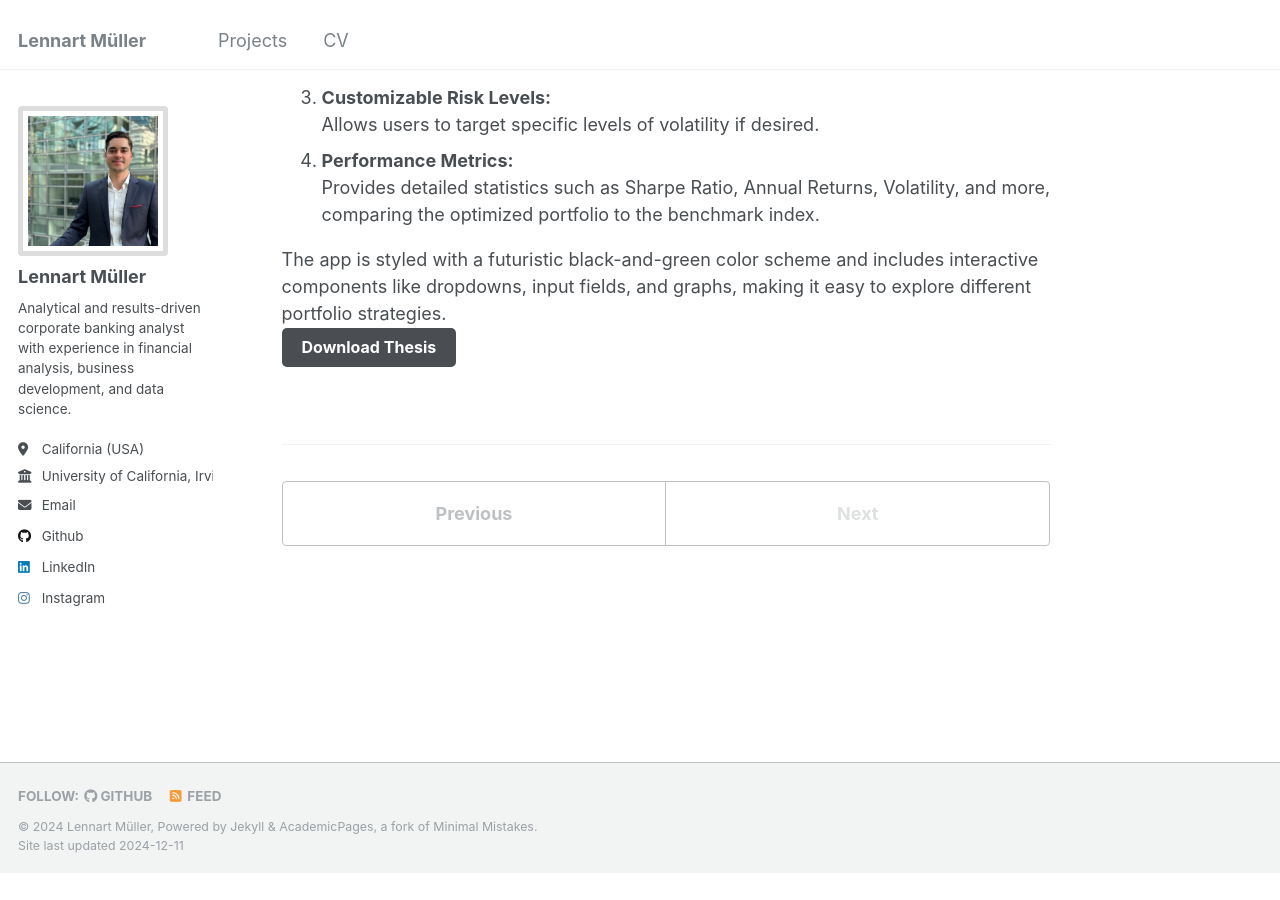
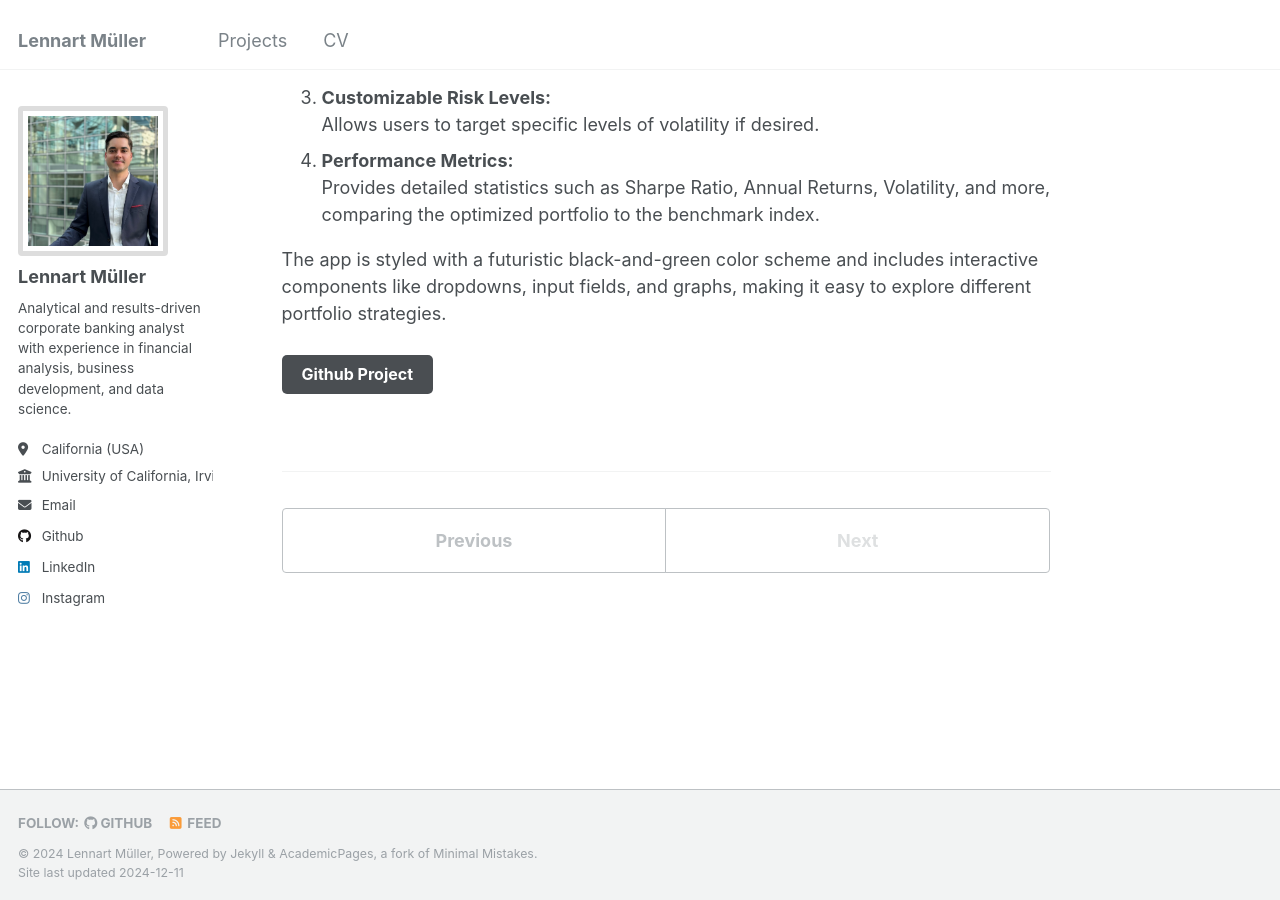
Before and after one commit to lennartmueller123/lennartmueller123.github.io, a Jekyll site: the page built from _projects/projects-2.html, in a window 1280 px wide and 900 px high, scrolled down 891 px. Built offline with Jekyll 4.4.1, drawn with Linux system fonts in a browser that asks for light colours; before the commit the page ends 1764 px from its top, so only the background shows below that.

Commit message:
Update projects-2.html

```diff
--- a/_projects/projects-2.html
+++ b/_projects/projects-2.html
@@ -64,6 +64,7 @@ This project is a Markowitz Portfolio Optimizer built using Python and the Dash
 The app is styled with a futuristic black-and-green color scheme and includes interactive components like dropdowns, input fields, and graphs, making it easy to explore different portfolio strategies.
 
 <br/>
+<br/>
 <h1>
-  <a href="https://github.com/lennartmueller123/MarkowitzPortfolioOptimizer/tree/main" download style="display: inline-block; padding: 10px 20px; background-color: #4A4E52; color: white; text-decoration: none; border-radius: 5px; font-size: 16px;">Download Thesis</a>
+  <a href="https://github.com/lennartmueller123/MarkowitzPortfolioOptimizer/tree/main" download style="display: inline-block; padding: 10px 20px; background-color: #4A4E52; color: white; text-decoration: none; border-radius: 5px; font-size: 16px;">Github Project</a>
 </h1>
```
